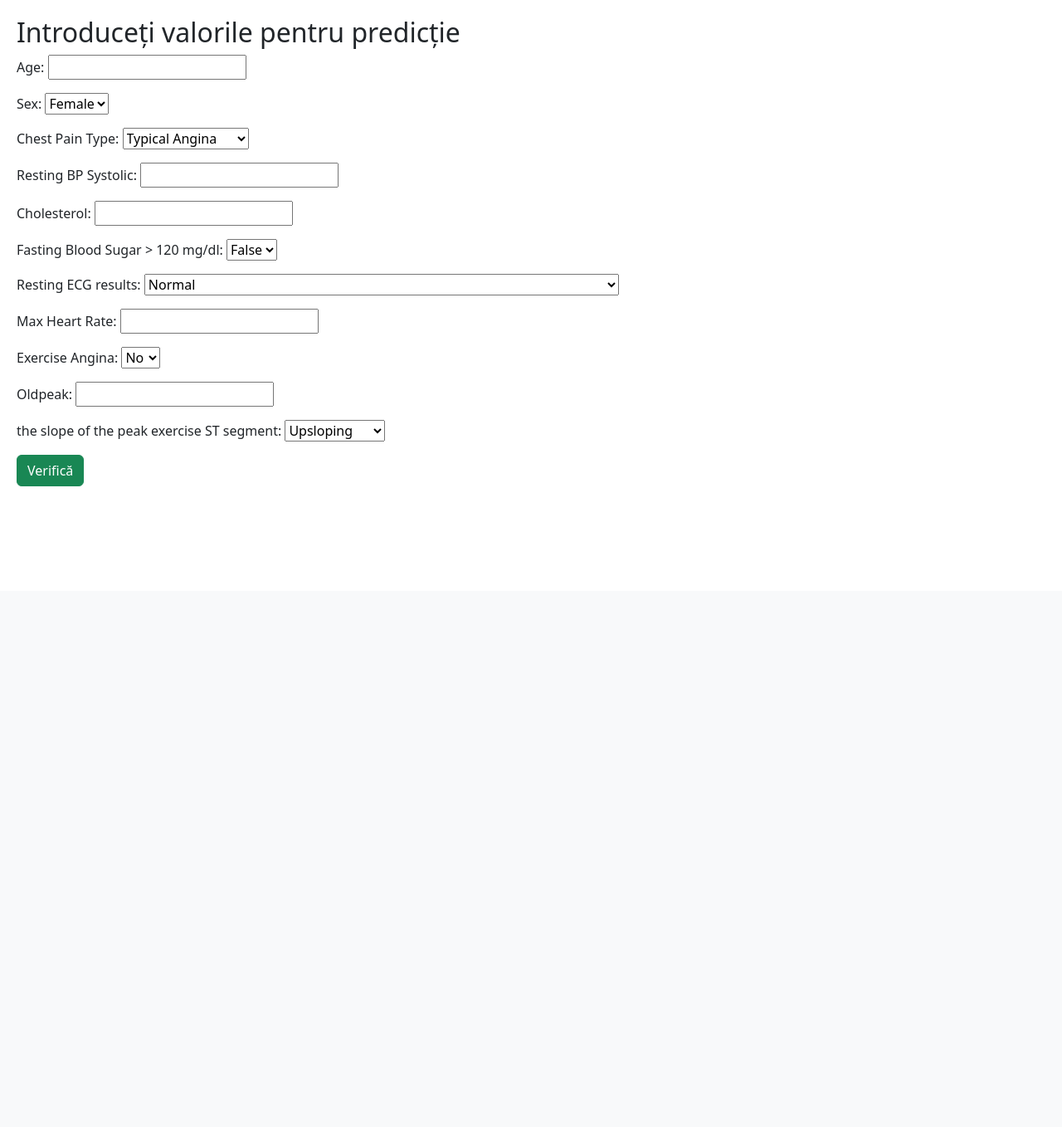
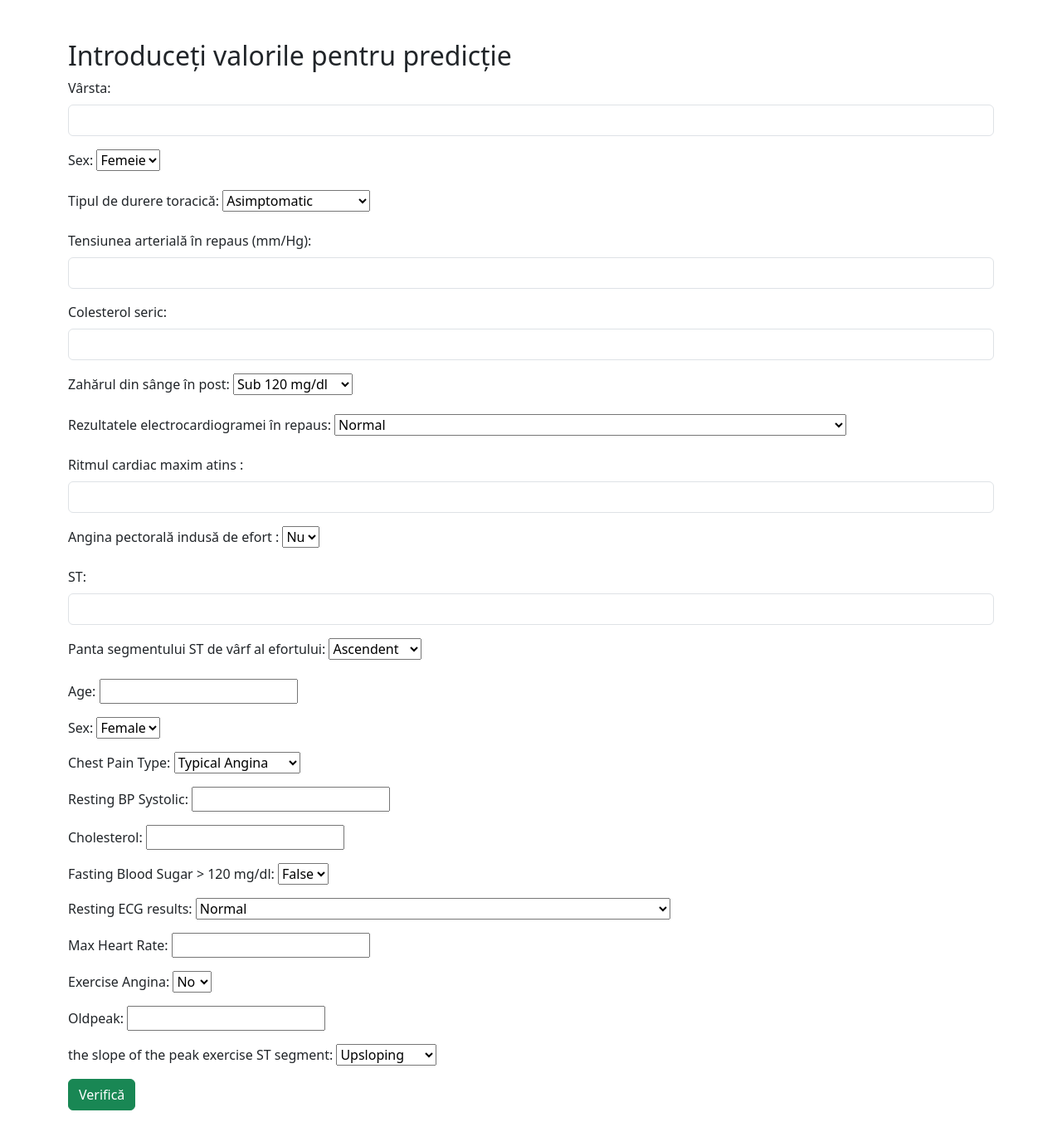
Before and after one commit to burdyniuk/heart_disease_web_app, a Django app: page /predictions/input/ in a window 1280 px wide. Shown: the part 88-1446 px from the top of the page at 83% size. Before the commit the page ends 674 px from the top, so only its background shows below. Run offline with Django 4.2, Linux system fonts and the light colour scheme; the visitor is signed in with stand-in values (Sample User, id 1).

Commit message:
updated some styles

```diff
--- a/templates/predictions/prediction_input.html
+++ b/templates/predictions/prediction_input.html
@@ -3,9 +3,87 @@
 {% block title %}Verifică risc{% endblock %}
 
 {% block content %}
-    <div id="input-div">
+    <div id="input-div" class="container mt-5">
         <h2>Introduceți valorile pentru predicție</h2>
         <form method="post" hx-post="{% url 'prediction_input' %}" hx-trigger="submit from:form" hx-target="#input-div">
+            <div class="mb-3">
+                <label for="age" class="form-label">Vârsta:</label>
+                <input type="number" id="age" name="age" class="form-control" min="1" max="120" required>
+            </div>
+
+            <div class="mb-3">
+                <label for="age" class="form-label">Sex:</label>
+                <select id="age" name="age">
+                    <option value="0">Femeie</option>
+                    <option value="1">Bărbat</option>
+                </select>
+            </div>
+
+            <div class="mb-3">
+                <label for="chest_pain_type" class="form-label">Tipul de durere toracică:</label>
+                <select name="chest_pain_type" id="chest_pain_type">
+                    <option value="4">Asimptomatic</option>
+                    <option value="1">Angină tipică</option>
+                    <option value="2">Angină atipică</option>
+                    <option value="3">Durere non-anginală</option>
+                </select>
+            </div>
+
+            <div class="mb-3">
+                <label for="resting_bp_s" class="form-label">Tensiunea arterială în repaus (mm/Hg):</label>
+                <input type="number" id="resting_bp_s" name="resting_bp_s" class="form-control" required>
+            </div>
+
+            <div class="mb-3">
+                <label for="cholesterol" class="form-label">Colesterol seric:</label>
+                <input type="number" id="cholesterol" name="cholesterol" class="form-control" required>
+            </div>
+
+            <div class="mb-3">
+                <label for="fasting_blood_sugar" class="form-label">Zahărul din sânge în post:</label>
+                <select name="fasting_blood_sugar" id="fasting_blood_sugar">
+                    <option value="0">Sub 120 mg/dl</option>
+                    <option value="1">Peste 120 mg/dl</option>
+                </select>
+            </div>
+
+            <div class="mb-3">
+                <label for="resting_ecg" class="form-label">Rezultatele electrocardiogramei în repaus:</label>
+                <select name="resting_ecg" id="resting_ecg">
+                    <option value="0">Normal</option>
+                    <option value="1">Anomalie undă ST-T</option>
+                    <option value="2">Prezintă hipertrofie ventriculară stângă probabilă sau certă după criteriile Estes</option>
+                </select>
+            </div>
+
+            <div class="mb-3">
+                <label for="max_heart_rate" class="form-label">Ritmul cardiac maxim atins :</label>
+                <input type="number" id="max_heart_rate" name="max_heart_rate" class="form-control" min="71" max="202" required>
+            </div>
+
+            <div class="mb-3">
+                <label for="exercise_angina" class="form-label">Angina pectorală indusă de efort :</label>
+                <select name="exercise_angina" id="exercise_angina">
+                    <option value="0">Nu</option>
+                    <option value="1">Da</option>
+                </select>
+            </div>
+
+            <div class="mb-3">
+                <label for="oldpeak" class="form-label">ST:</label>
+                <input type="number" id="oldpeak" name="oldpeak" class="form-control" required>
+            </div>
+
+            <div class="mb-3">
+                <label for="st_slope" class="form-label">Panta segmentului ST de vârf al efortului:</label>
+                <select name="st_slope" id="st_slope">
+                    <option value="0">Ascendent</option>
+                    <option value="1">Plat</option>
+                    <option value="2">Descendent</option>
+                </select>
+            </div>
+
+
             {% csrf_token %}
             {{ form.as_p }}
             <button class="btn btn-success" type="submit">Verifică</button>
```
